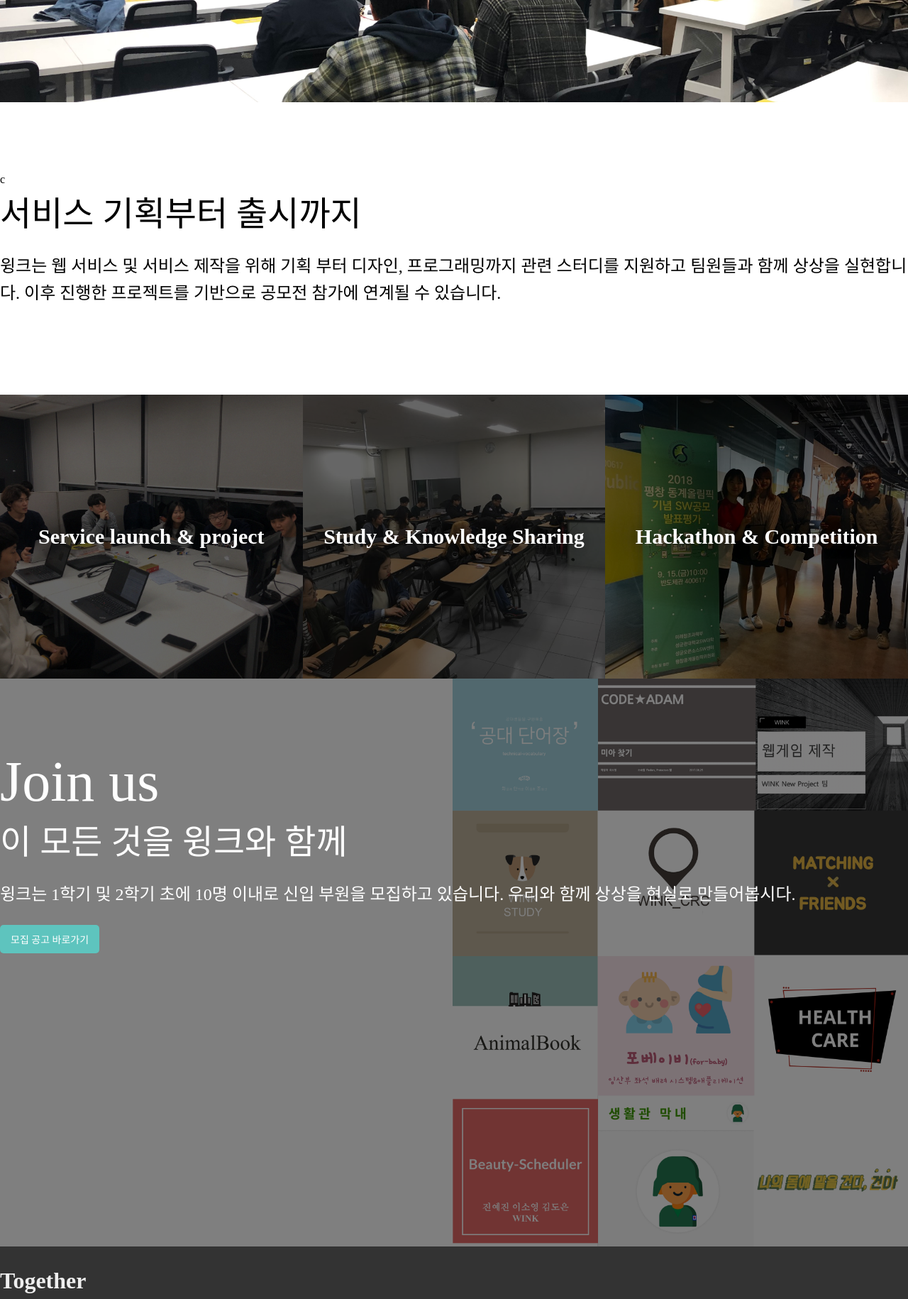
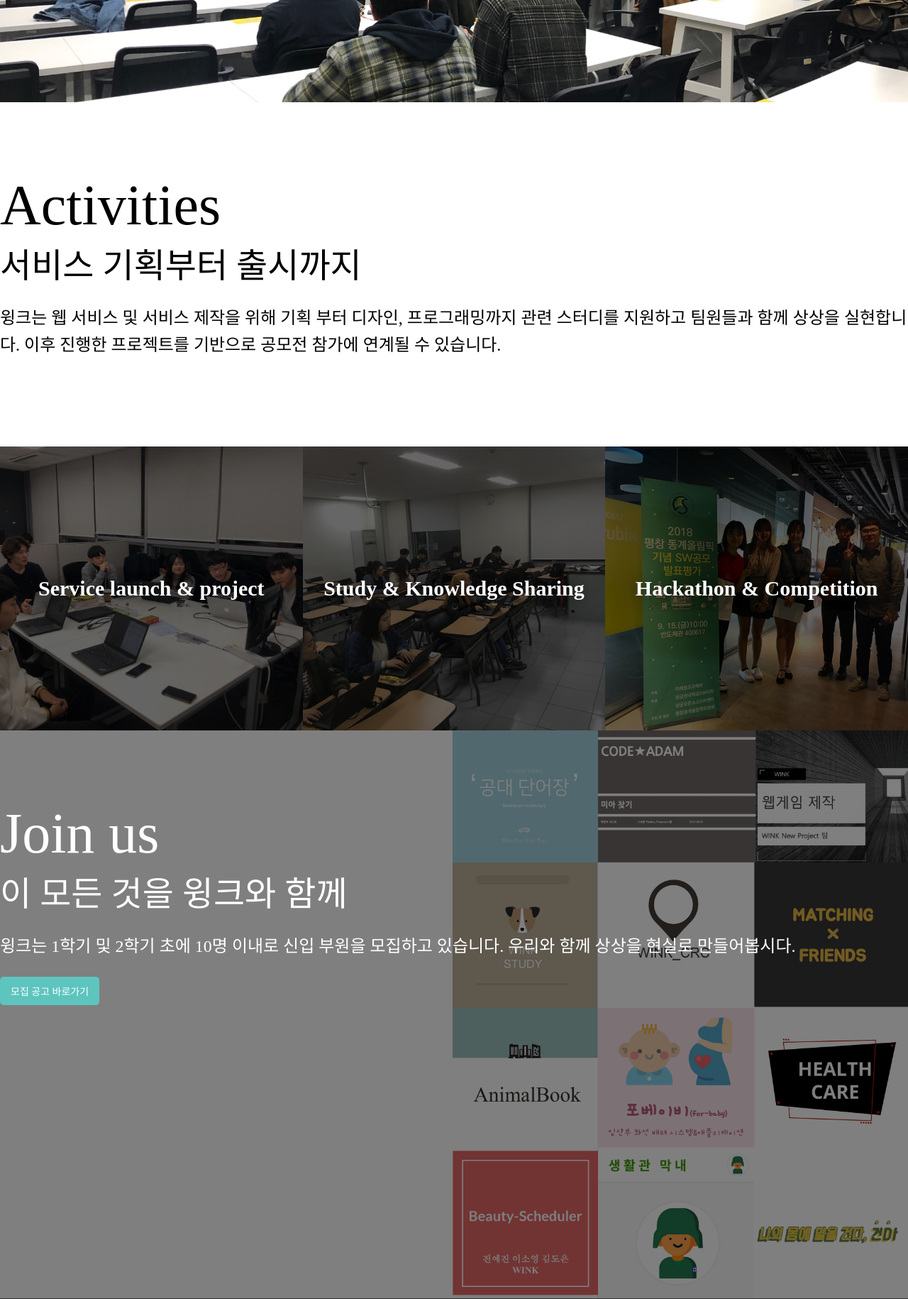
Before and after one commit to KMU-WINK/kmu-wink-official, a Django app: template templates/index.html in a window 1280 px wide. Shown: the part 1579-3409 px from the top of the page at 71% size. Run offline with Django 3.2, Linux system fonts and the light colour scheme; the template is opened without the code that fills it, so the values that code supplies are empty; some libraries are stand-ins or nearby versions; some web fonts are replaced.

Commit message:
해더 누락 수정

```diff
--- a/templates/index.html
+++ b/templates/index.html
@@ -48,7 +48,9 @@
         </div>
         <div class="image_article" style="background-image:url('/static/images/article/IMG_2586.jpg');"></div>
         <div class="container">
-            c
+            <header>
+                <h1>Activities</h1>
+            </header>
             <div class="section_content">
                 <h2>
                     서비스 기획부터 출시까지
```
